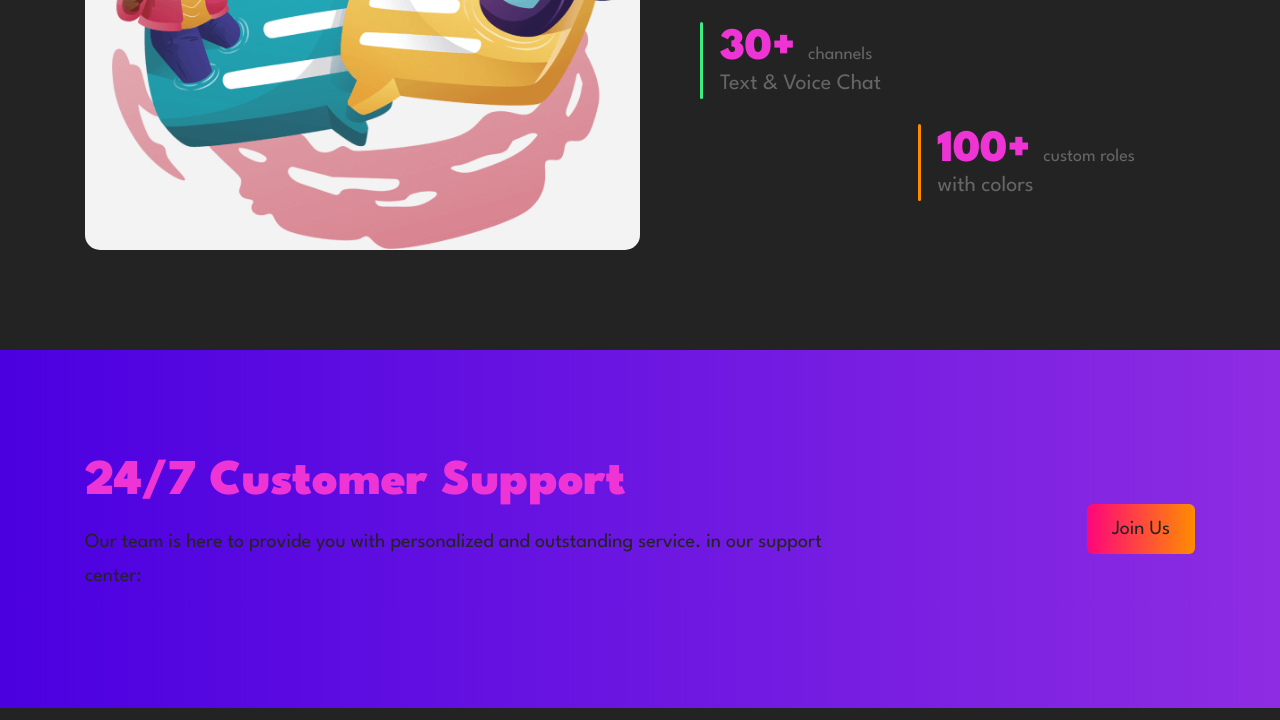
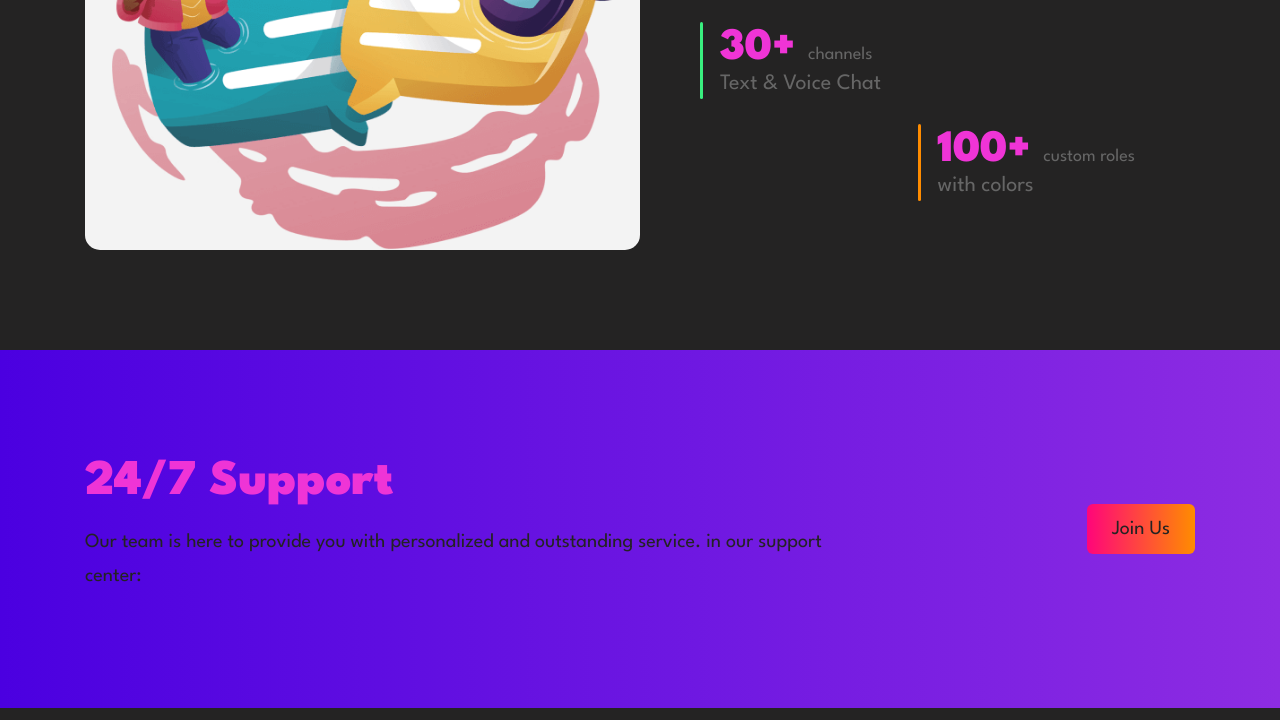
Before and after one commit to kornbeps/kornbep, a plain HTML site: page index.html in a window 1280 px wide. Shown: the part 3967-4687 px from the top of the page. Drawn offline with nearby package versions, Linux system fonts and the light colour scheme.

Commit message:
Update index.html

```diff
--- a/index.html
+++ b/index.html
@@ -416,7 +416,7 @@
         <div class="container">
 
           <div class="support-content">
-            <h2 class="h2 section-title">24/7 Customer Support</h2>
+            <h2 class="h2 section-title">24/7 Support</h2>
 
             <p class="section-text">
               Our team is here to provide you with personalized and outstanding service.
```
